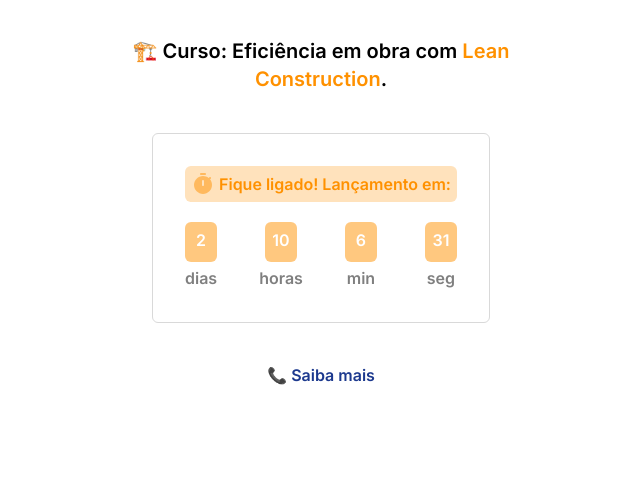
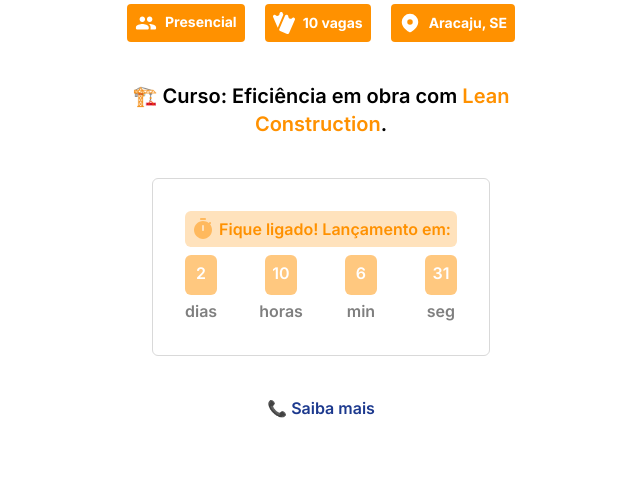
Before and after one commit to roneysilva25/buildmate-cursos-lp, a website: page antecipation.html in a window 1280 px wide. Shown: the part 296-800 px from the top of the page, without its empty margins (319-959 px from the left). Drawn offline with nearby package versions, Linux system fonts and the light colour scheme.

Commit message:
feat: course info antecipation page

```diff
--- a/antecipation.html
+++ b/antecipation.html
@@ -16,10 +16,24 @@
             <span class="h-24 w-24 rounded-full absolute bg-[#FFE2BC] animate-ping"></span>
             <img class="h-24 z-2" src="/assets/images/logo-first-letter.png" />
         </div>
+        <div class="flex text-sm gap-5 font-bold text-white">
+            <p class="bg-[#FF9100] p-2 rounded-sm flex gap-2">
+                <svg xmlns="http://www.w3.org/2000/svg" width="22" height="22" viewBox="0 0 24 24"><path fill="currentColor" d="M16 11c1.66 0 2.99-1.34 2.99-3S17.66 5 16 5s-3 1.34-3 3s1.34 3 3 3m-8 0c1.66 0 2.99-1.34 2.99-3S9.66 5 8 5S5 6.34 5 8s1.34 3 3 3m0 2c-2.33 0-7 1.17-7 3.5V18c0 .55.45 1 1 1h12c.55 0 1-.45 1-1v-1.5c0-2.33-4.67-3.5-7-3.5m8 0c-.29 0-.62.02-.97.05c.02.01.03.03.04.04c1.14.83 1.93 1.94 1.93 3.41V18c0 .35-.07.69-.18 1H22c.55 0 1-.45 1-1v-1.5c0-2.33-4.67-3.5-7-3.5"/></svg>
+                Presencial
+            </p>
+            <p class="bg-[#FF9100] p-2 rounded-sm flex gap-2 items-center">
+                <svg xmlns="http://www.w3.org/2000/svg" width="22" height="22" viewBox="0 0 14 14"><path fill="currentColor" fill-rule="evenodd" d="M.947 1.743c.264-.109.561.035.748.251a1.4 1.4 0 0 0 .489.363a1.406 1.406 0 0 0 1.975-1.4c-.022-.274.075-.574.325-.691l.41-.193a.95.95 0 0 1 1.237.5l.483 1.118l-.052.113l-.001.002l-3.19 7.367l-.346.787L.069 3.12a.95.95 0 0 1 .458-1.204zm11.322 2.004c.185-.218.483-.361.747-.253l.443.183a.973.973 0 0 1 .47 1.235l-3.672 8.5a.973.973 0 0 1-1.269.513L4.55 12.034a.973.973 0 0 1-.514-1.268l.481-1.093L7.71 2.3a.973.973 0 0 1 1.268-.514l.434.203c.25.117.347.417.322.692a1.45 1.45 0 0 0 .409 1.143a1.444 1.444 0 0 0 2.127-.077" clip-rule="evenodd"/></svg>
+                10 vagas
+            </p>
+            <p class="bg-[#FF9100] p-2 rounded-sm flex gap-2 items-center">
+                <svg xmlns="http://www.w3.org/2000/svg" width="22" height="22" viewBox="0 0 24 24"><g fill="none"><path d="m12.593 23.258l-.011.002l-.071.035l-.02.004l-.014-.004l-.071-.035q-.016-.005-.024.005l-.004.01l-.017.428l.005.02l.01.013l.104.074l.015.004l.012-.004l.104-.074l.012-.016l.004-.017l-.017-.427q-.004-.016-.017-.018m.265-.113l-.013.002l-.185.093l-.01.01l-.003.011l.018.43l.005.012l.008.007l.201.093q.019.005.029-.008l.004-.014l-.034-.614q-.005-.018-.02-.022m-.715.002a.02.02 0 0 0-.027.006l-.006.014l-.034.614q.001.018.017.024l.015-.002l.201-.093l.01-.008l.004-.011l.017-.43l-.003-.012l-.01-.01z"/><path fill="currentColor" d="M12 2a9 9 0 0 1 9 9c0 3.074-1.676 5.59-3.442 7.395a20.4 20.4 0 0 1-2.876 2.416l-.426.29l-.2.133l-.377.24l-.336.205l-.416.242a1.87 1.87 0 0 1-1.854 0l-.416-.242l-.52-.32l-.192-.125l-.41-.273a20.6 20.6 0 0 1-3.093-2.566C4.676 16.589 3 14.074 3 11a9 9 0 0 1 9-9m0 6a3 3 0 1 0 0 6a3 3 0 0 0 0-6"/></g></svg>
+                Aracaju, SE
+            </p>
+        </div>
 
         <h1 class="text-xl md:text-xl max-w-md text-center">🏗️ Curso: Eficiência em obra com <span class="text-[#FF9100]">Lean Construction</span>.</h1>
 
-        <div class="p-8 border border-[#D9D9D9] rounded-md flex flex-col gap-5">
+        <div class="p-8 border border-[#D9D9D9] rounded-md flex flex-col gap-2">
             <div class="text-[#FF9100] bg-[#FFE2BC] p-1.5 rounded-md flex items-center gap-1">
                 <svg class="animate-pulse" xmlns="http://www.w3.org/2000/svg" width="24" height="24" viewBox="0 0 24 24"><path fill="currentColor" d="M10 3q-.425 0-.712-.288T9 2t.288-.712T10 1h4q.425 0 .713.288T15 2t-.288.713T14 3zm2 11q.425 0 .713-.288T13 13V9q0-.425-.288-.712T12 8t-.712.288T11 9v4q0 .425.288.713T12 14m0 8q-1.85 0-3.488-.712T5.65 19.35t-1.937-2.863T3 13t.713-3.488T5.65 6.65t2.863-1.937T12 4q1.55 0 2.975.5t2.675 1.45l.7-.7q.275-.275.7-.275t.7.275t.275.7t-.275.7l-.7.7Q20 8.6 20.5 10.025T21 13q0 1.85-.713 3.488T18.35 19.35t-2.863 1.938T12 22"/></svg>
                 <p>Fique ligado! Lançamento em:</p>
```
